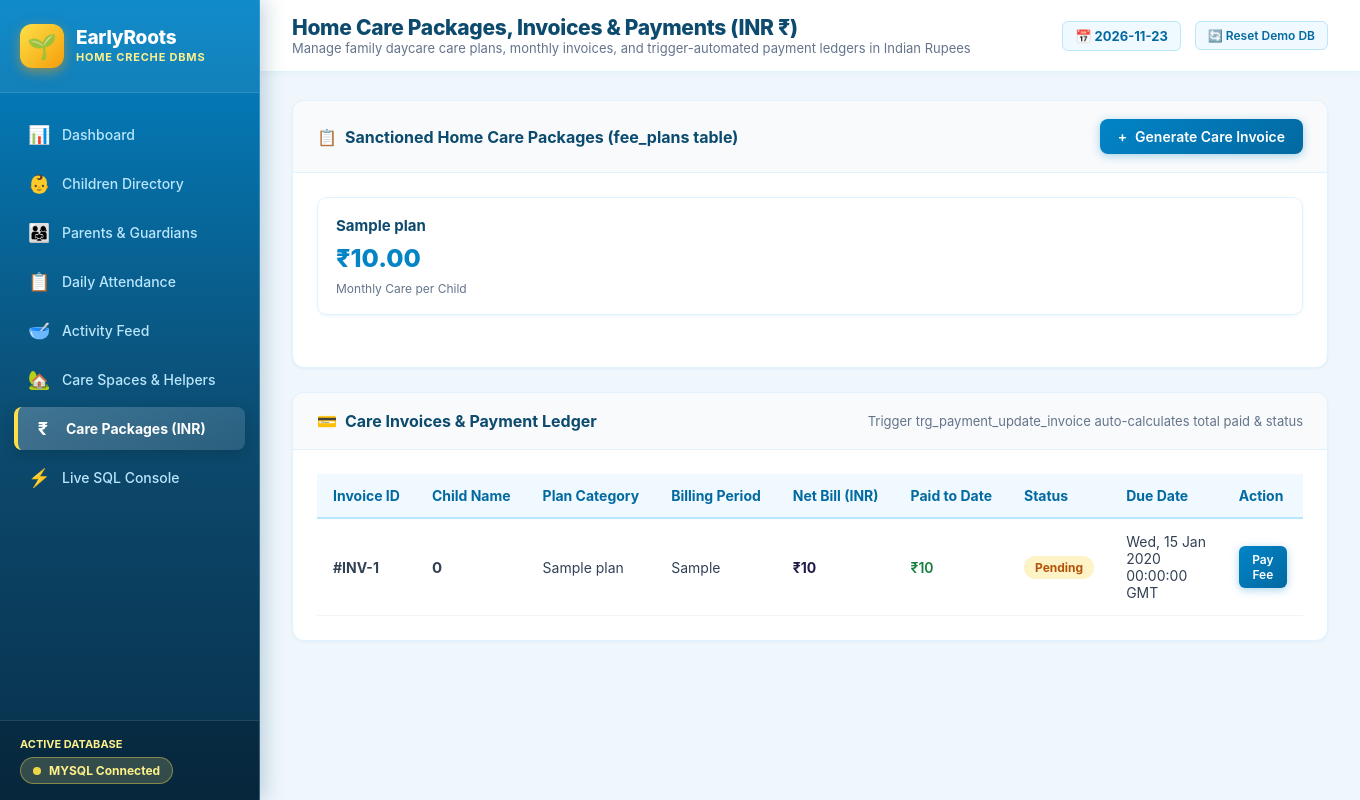
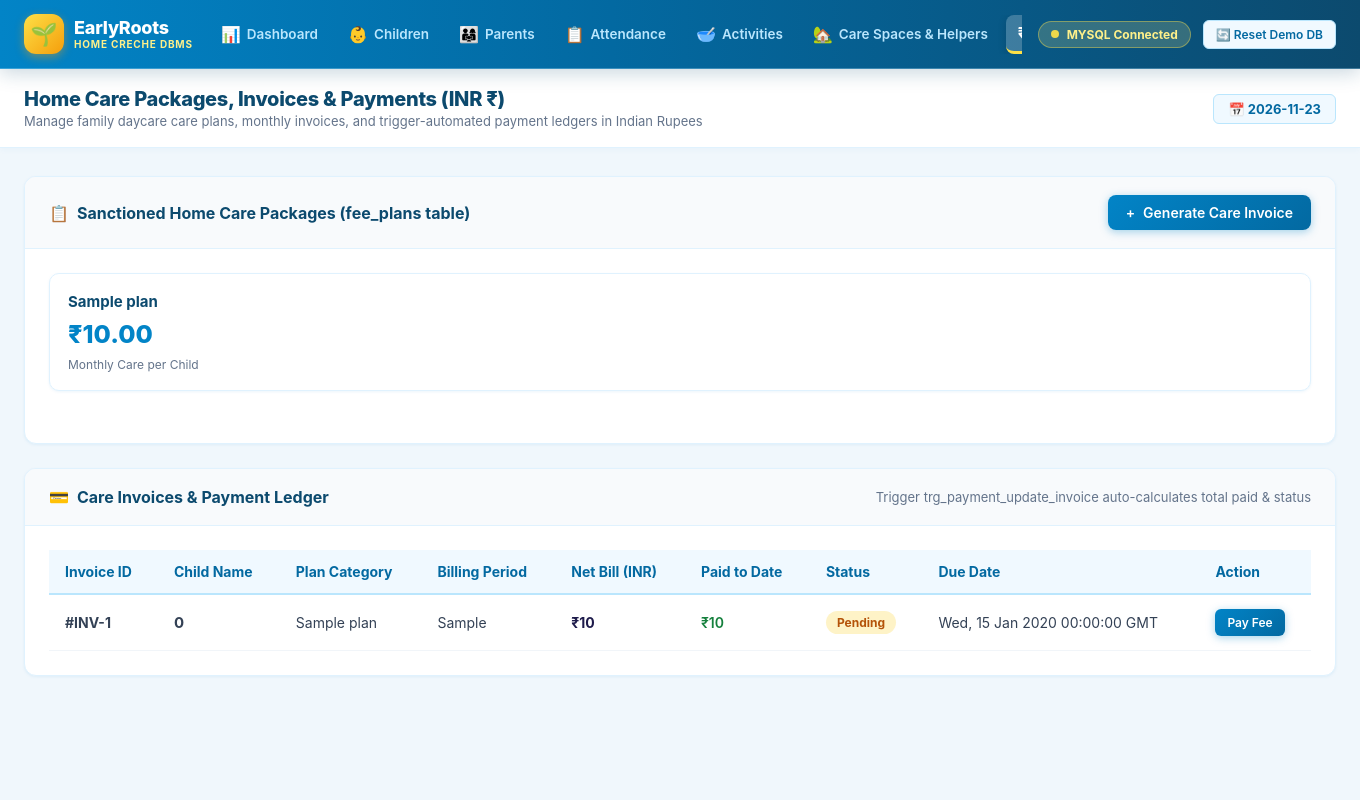
Before and after one commit to priyanshu044-4/daycare-creche-dbms, a Flask app: page /billing in a window 1360 px wide. Run offline with Flask 3, Linux system fonts and the light colour scheme; tables that the repository leaves empty hold one stand-in row (values such as "Sample post").

Commit message:
Convert navigation from left sidebar to modern sticky top navbar

```diff
--- a/static/css/style.css
+++ b/static/css/style.css
@@ -56,48 +56,54 @@ body {
   background-color: var(--bg-sky);
   color: var(--gray-900);
   display: flex;
+  flex-direction: column;
   min-height: 100vh;
 }
 
-/* ---------------- Sidebar Navigation ---------------- */
-.sidebar {
-  width: var(--sidebar-width);
-  background: linear-gradient(180deg, #0284c7 0%, #0c4a6e 55%, #082f49 100%);
+/* ---------------- Top Navbar ---------------- */
+.top-navbar {
+  background: linear-gradient(90deg, #0284c7 0%, #0369a1 45%, #0c4a6e 100%);
   color: var(--white);
+  position: sticky;
+  top: 0;
+  z-index: 100;
+  box-shadow: 0 4px 18px rgba(12, 74, 110, 0.22);
+  border-bottom: 1px solid rgba(186, 230, 253, 0.3);
+}
+
+.top-navbar-container {
+  max-width: 1440px;
+  margin: 0 auto;
+  padding: 0 24px;
   display: flex;
-  flex-direction: column;
-  position: fixed;
-  top: 0;
-  bottom: 0;
-  left: 0;
-  z-index: 100;
-  box-shadow: 4px 0 20px rgba(12, 74, 110, 0.25);
-  border-right: 1px solid rgba(186, 230, 253, 0.25);
+  align-items: center;
+  justify-content: space-between;
+  height: 68px;
+  gap: 16px;
 }
 
 .brand {
-  padding: 24px 20px;
   display: flex;
   align-items: center;
-  gap: 12px;
-  border-bottom: 1px solid rgba(255, 255, 255, 0.12);
-  background: rgba(255, 255, 255, 0.06);
+  gap: 10px;
+  text-decoration: none;
+  flex-shrink: 0;
 }
 
 .brand-icon {
-  width: 44px;
-  height: 44px;
+  width: 40px;
+  height: 40px;
   background: linear-gradient(135deg, #fde047 0%, #f59e0b 100%);
   border-radius: var(--radius-md);
   display: flex;
   align-items: center;
   justify-content: center;
-  font-size: 24px;
-  box-shadow: 0 4px 12px rgba(245, 158, 11, 0.5);
+  font-size: 22px;
+  box-shadow: 0 3px 10px rgba(245, 158, 11, 0.45);
 }
 
 .brand-title {
-  font-size: 19px;
+  font-size: 18px;
   font-weight: 800;
   letter-spacing: -0.2px;
   color: #ffffff;
@@ -105,62 +111,77 @@ body {
 }
 
 .brand-subtitle {
-  font-size: 11px;
+  font-size: 10px;
   color: #fef08a; /* Warm Sunshine Yellow */
   font-weight: 700;
   letter-spacing: 0.8px;
   text-transform: uppercase;
-  margin-top: 2px;
+  margin-top: 1px;
 }
 
 .nav-menu {
+  display: flex;
+  align-items: center;
+  gap: 6px;
   list-style: none;
-  padding: 20px 14px;
-  flex: 1;
-  overflow-y: auto;
+  margin: 0;
+  padding: 0;
+  overflow-x: auto;
+  scrollbar-width: none;
 }
-
-.nav-item {
-  margin-bottom: 6px;
+.nav-menu::-webkit-scrollbar {
+  display: none;
 }
 
 .nav-link {
-  display: flex;
+  display: inline-flex;
   align-items: center;
-  gap: 12px;
-  padding: 11px 14px;
+  gap: 6px;
+  padding: 8px 12px;
   color: #bae6fd;
   text-decoration: none;
-  font-size: 14px;
-  font-weight: 500;
+  font-size: 13.5px;
+  font-weight: 600;
   border-radius: var(--radius-sm);
   transition: var(--transition);
+  white-space: nowrap;
 }
 
 .nav-link:hover {
   color: var(--white);
-  background-color: rgba(255, 255, 255, 0.12);
-  transform: translateX(3px);
+  background-color: rgba(255, 255, 255, 0.14);
+  transform: translateY(-1px);
 }
 
 .nav-link.active {
   color: #ffffff;
-  background: linear-gradient(135deg, rgba(255, 255, 255, 0.22) 0%, rgba(255, 255, 255, 0.12) 100%);
+  background: rgba(255, 255, 255, 0.22);
+  box-shadow: 0 2px 8px rgba(0, 0, 0, 0.15);
+  border-bottom: 3px solid #fde047; /* Sunny Gold Accent Notch */
   font-weight: 700;
-  box-shadow: 0 4px 14px rgba(0, 0, 0, 0.15);
-  border-left: 4px solid #fde047; /* Sunny Gold Active Notch */
 }
 
 .nav-icon {
-  font-size: 18px;
-  width: 22px;
-  text-align: center;
+  font-size: 16px;
 }
 
-.sidebar-footer {
-  padding: 16px 20px;
-  border-top: 1px solid rgba(255, 255, 255, 0.12);
-  background-color: rgba(0, 0, 0, 0.18);
+.top-navbar-actions {
+  display: flex;
+  align-items: center;
+  gap: 12px;
+  flex-shrink: 0;
+}
+
+.btn-nav-reset {
+  background-color: rgba(255, 255, 255, 0.15);
+  color: #ffffff;
+  border: 1px solid rgba(255, 255, 255, 0.28);
+}
+
+.btn-nav-reset:hover {
+  background-color: rgba(255, 255, 255, 0.26);
+  color: #fef08a;
+  border-color: #fde047;
 }
 
 .db-pill {
@@ -190,31 +211,27 @@ body {
   100% { opacity: 0.4; }
 }
 
-/* ---------------- Main Content Layout ---------------- */
-.main-wrapper {
-  margin-left: var(--sidebar-width);
-  flex: 1;
-  display: flex;
-  flex-direction: column;
-  min-height: 100vh;
+/* ---------------- Page Header Sub-bar ---------------- */
+.page-header {
+  background-color: var(--white);
+  border-bottom: 1px solid #e0f2fe;
+  box-shadow: 0 2px 6px rgba(2, 132, 199, 0.04);
+  padding: 18px 0;
 }
 
-.topbar {
-  height: 72px;
-  background-color: var(--white);
-  border-bottom: 1px solid #e0f2fe;
+.page-header-container {
+  max-width: 1440px;
+  margin: 0 auto;
+  padding: 0 24px;
   display: flex;
   align-items: center;
   justify-content: space-between;
-  padding: 0 32px;
-  position: sticky;
-  top: 0;
-  z-index: 90;
-  box-shadow: 0 2px 8px rgba(2, 132, 199, 0.05);
+  flex-wrap: wrap;
+  gap: 12px;
 }
 
 .page-title-box h1 {
-  font-size: 21px;
+  font-size: 20px;
   font-weight: 800;
   color: #0c4a6e;
   letter-spacing: -0.3px;
@@ -223,16 +240,25 @@ body {
 .page-title-box p {
   font-size: 13px;
   color: var(--gray-500);
+  margin-top: 2px;
 }
 
-.topbar-actions {
-  display: flex;
-  align-items: center;
-  gap: 14px;
+.page-header-meta .date-badge {
+  font-size: 13px;
+  color: #0369a1;
+  font-weight: 700;
+  background: #f0f9ff;
+  padding: 6px 14px;
+  border-radius: 6px;
+  border: 1px solid #bae6fd;
 }
 
+/* ---------------- Main Content Layout ---------------- */
 .content-container {
-  padding: 28px 32px;
+  max-width: 1440px;
+  margin: 0 auto;
+  padding: 28px 24px;
+  width: 100%;
   flex: 1;
 }
 
--- a/templates/base.html
+++ b/templates/base.html
@@ -8,97 +8,79 @@
 </head>
 <body>
 
-  <!-- Sidebar -->
-  <aside class="sidebar">
-    <div class="brand">
+  <!-- Top Navbar -->
+  <header class="top-navbar">
+    <div class="top-navbar-container">
+      <a href="{{ url_for('index') }}" class="brand">
         <div class="brand-icon">🌱</div>
         <div>
           <div class="brand-title">EarlyRoots</div>
           <div class="brand-subtitle">Home Creche DBMS</div>
         </div>
-    </div>
+      </a>
 
-    <ul class="nav-menu">
-      <li class="nav-item">
+      <nav class="nav-menu">
         <a href="{{ url_for('index') }}" class="nav-link {% if request.path == '/' %}active{% endif %}">
           <span class="nav-icon">📊</span>
           <span>Dashboard</span>
         </a>
-      </li>
-      <li class="nav-item">
         <a href="{{ url_for('children_page') }}" class="nav-link {% if request.path == '/children' %}active{% endif %}">
           <span class="nav-icon">👶</span>
-          <span>Children Directory</span>
+          <span>Children</span>
         </a>
-      </li>
-      <li class="nav-item">
         <a href="{{ url_for('guardians_page') }}" class="nav-link {% if request.path == '/guardians' %}active{% endif %}">
           <span class="nav-icon">👨‍👩‍👧</span>
-          <span>Parents & Guardians</span>
+          <span>Parents</span>
         </a>
-      </li>
-      <li class="nav-item">
         <a href="{{ url_for('attendance_page') }}" class="nav-link {% if request.path == '/attendance' %}active{% endif %}">
           <span class="nav-icon">📋</span>
-          <span>Daily Attendance</span>
+          <span>Attendance</span>
         </a>
-      </li>
-      <li class="nav-item">
         <a href="{{ url_for('activities_page') }}" class="nav-link {% if request.path == '/activities' %}active{% endif %}">
           <span class="nav-icon">🥣</span>
-          <span>Activity Feed</span>
+          <span>Activities</span>
         </a>
-      </li>
-      <li class="nav-item">
         <a href="{{ url_for('rooms_staff_page') }}" class="nav-link {% if request.path == '/rooms-staff' %}active{% endif %}">
           <span class="nav-icon">🏡</span>
           <span>Care Spaces & Helpers</span>
         </a>
-      </li>
-      <li class="nav-item">
         <a href="{{ url_for('billing_page') }}" class="nav-link {% if request.path == '/billing' %}active{% endif %}">
           <span class="nav-icon">₹</span>
-          <span>Care Packages (INR)</span>
+          <span>Care Packages</span>
         </a>
-      </li>
-      <li class="nav-item">
         <a href="{{ url_for('sql_console_page') }}" class="nav-link {% if request.path == '/sql-console' %}active{% endif %}">
           <span class="nav-icon">⚡</span>
-          <span>Live SQL Console</span>
+          <span>SQL Console</span>
         </a>
-      </li>
-    </ul>
+      </nav>
 
-    <div class="sidebar-footer">
-      <div style="font-size: 11px; color: #fef08a; margin-bottom: 6px; font-weight: 700;">ACTIVE DATABASE</div>
+      <div class="top-navbar-actions">
         <div class="db-pill">
           <span class="db-dot"></span>
           <span>{{ active_db }} Connected</span>
         </div>
+        <button class="btn btn-secondary btn-sm btn-nav-reset" onclick="resetDatabase()">🔄 Reset Demo DB</button>
       </div>
-  </aside>
+    </div>
+  </header>
 
-  <!-- Main Content Wrapper -->
-  <div class="main-wrapper">
-    <!-- Topbar -->
-    <header class="topbar">
+  <!-- Page Header Sub-bar -->
+  <div class="page-header">
+    <div class="page-header-container">
       <div class="page-title-box">
         <h1>{% block page_title %}EarlyRoots Home-Based Family Creche{% endblock %}</h1>
         <p>{% block page_subtitle %}Relational Database Management System for Home Daycare & Childcare{% endblock %}</p>
       </div>
-      <div class="topbar-actions">
-        <span style="font-size: 13px; color: #0369a1; font-weight: 700; background: #f0f9ff; padding: 6px 12px; border-radius: 6px; border: 1px solid #bae6fd;">
-          📅 {{ today_date }}
-        </span>
-        <button class="btn btn-secondary btn-sm" onclick="resetDatabase()">🔄 Reset Demo DB</button>
+      <div class="page-header-meta">
+        <span class="date-badge">📅 {{ today_date }}</span>
       </div>
-    </header>
+    </div>
+  </div>
 
   <!-- Page Body -->
   <main class="content-container">
     {% block content %}{% endblock %}
   </main>
-  </div>
 
   <!-- Toast Notification Container -->
   <div id="toast-container" class="toast-container"></div>
```
Lines whose indentation alone changed are shown as unchanged.
